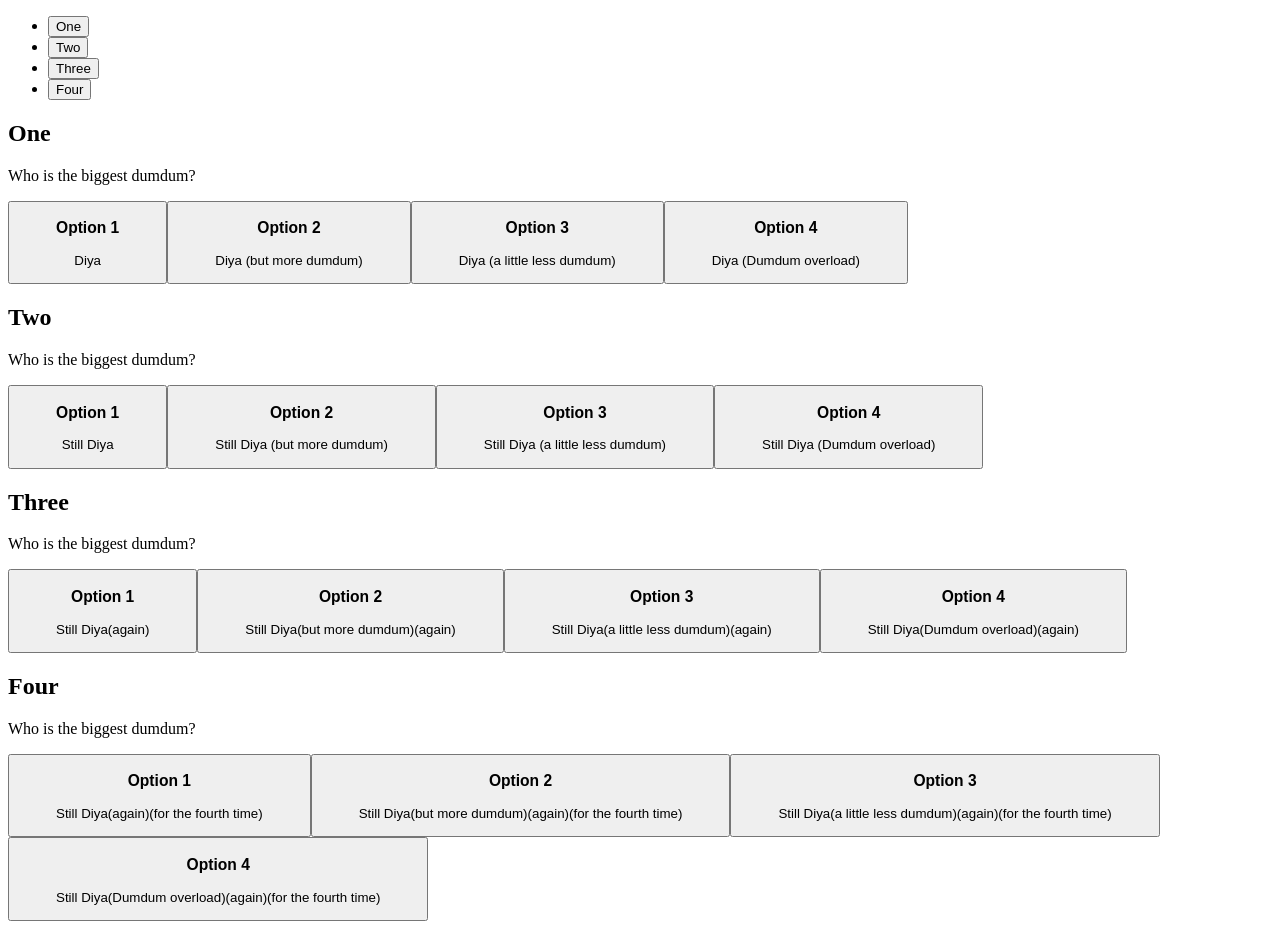
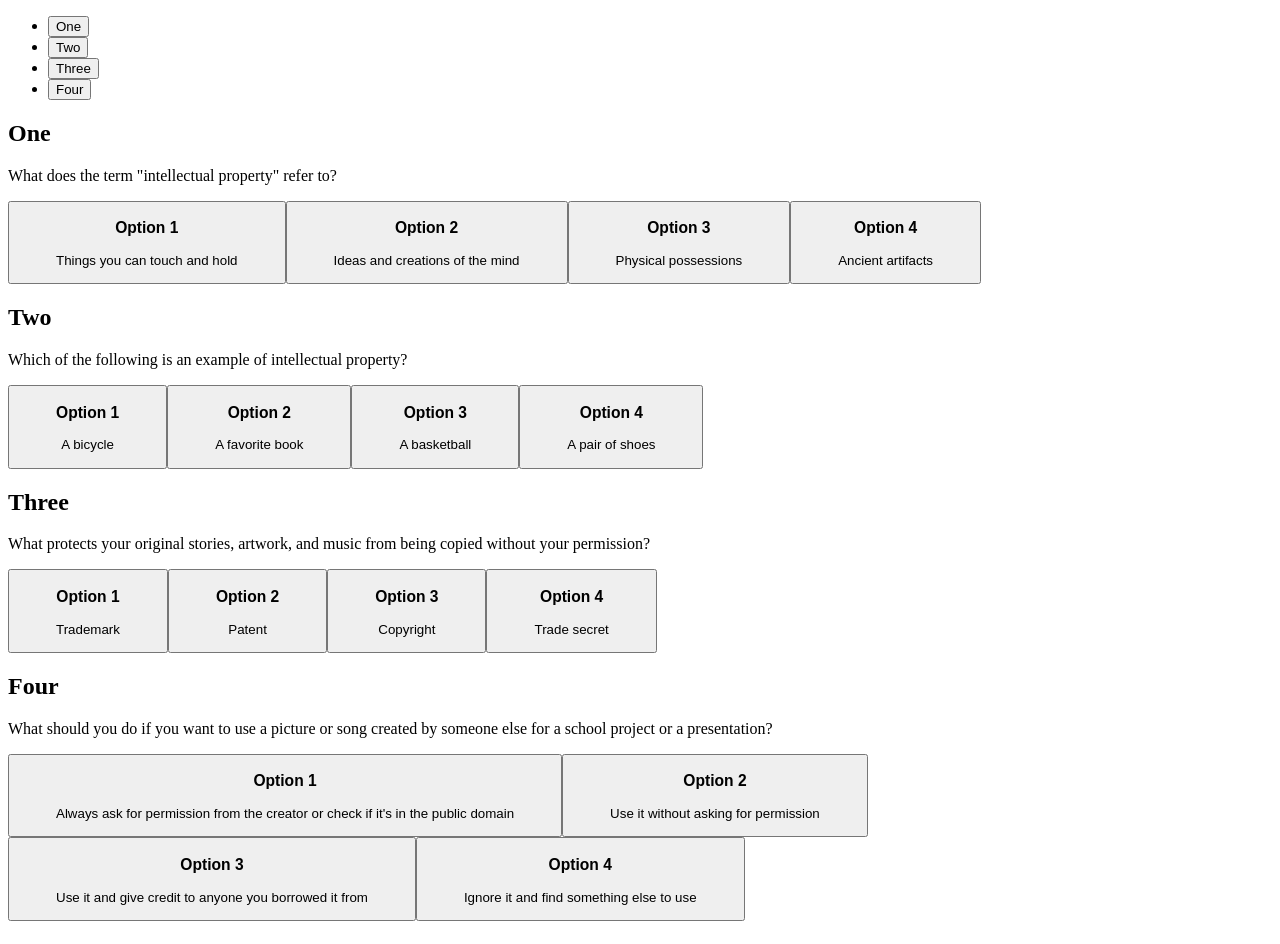
Before and after one commit to ice-weasel/Copyright-Conquest, a Next.js app: page /QuizPage in a window 1280 px wide. Shown: the top 944 px of the page. Built offline with nearby package versions, Linux system fonts and the light colour scheme.

Commit message:
quiz page complete

```diff
--- a/pages/QuizPage.tsx
+++ b/pages/QuizPage.tsx
@@ -20,45 +20,42 @@ const initialScore: Scorecard = {
 const QuizData: Quiz[] = [
   {
     Questionnum: "One",
-    question: "Who is the biggest dumdum?",
+    question: 'What does the term "intellectual property" refer to?',
     options: [
-      "Diya",
-      "Diya (but more dumdum)",
-      "Diya (a little less dumdum)",
-      "Diya (Dumdum overload)",
+      "Things you can touch and hold",
+      "Ideas and creations of the mind",
+      "Physical possessions",
+      "Ancient artifacts",
     ],
-    correctAnswer: 0,
+    correctAnswer: 1,
   },
   {
     Questionnum: "Two",
-    question: "Who is the biggest dumdum?",
+    question: "Which of the following is an example of intellectual property?",
     options: [
-      "Still Diya",
-      "Still Diya (but more dumdum)",
-      "Still Diya (a little less dumdum)",
-      "Still Diya (Dumdum overload)",
+      "A bicycle",
+      "A favorite book",
+      "A basketball",
+      "A pair of shoes",
     ],
-    correctAnswer: 0,
+    correctAnswer: 1,
   },
   {
     Questionnum: "Three",
-    question: "Who is the biggest dumdum?",
-    options: [
-      "Still Diya(again)",
-      "Still Diya(but more dumdum)(again)",
-      "Still Diya(a little less dumdum)(again)",
-      "Still Diya(Dumdum overload)(again)",
-    ],
-    correctAnswer: 0,
+    question:
+      " What protects your original stories, artwork, and music from being copied without your permission?",
+    options: ["Trademark", "Patent", "Copyright", "Trade secret"],
+    correctAnswer: 2,
   },
   {
     Questionnum: "Four",
-    question: "Who is the biggest dumdum?",
+    question:
+      "What should you do if you want to use a picture or song created by someone else for a school project or a presentation?",
     options: [
-      "Still Diya(again)(for the fourth time)",
-      "Still Diya(but more dumdum)(again)(for the fourth time)",
-      "Still Diya(a little less dumdum)(again)(for the fourth time)",
-      "Still Diya(Dumdum overload)(again)(for the fourth time)",
+      "Always ask for permission from the creator or check if it's in the public domain",
+      "Use it without asking for permission",
+      "Use it and give credit to anyone you borrowed it from",
+      "Ignore it and find something else to use",
     ],
     correctAnswer: 0,
   },
@@ -195,8 +192,8 @@ const QuizPage: React.FC = () => {
                 <div className="flex items-center space-x-4">
                   <div className="flex-shrink-0"></div>
                   <div className="flex-1 min-w-0">
-                    <p className="text-sm font-medium text-gray-900 truncate dark:text-white">
-                      Your Score
+                    <p className="text-sm font-medium text-gray-900 px-7  dark:text-white">
+                      Score
                     </p>
                   </div>
                   <div className="inline-flex items-center text-base font-semibold text-gray-900 dark:text-white">
```
